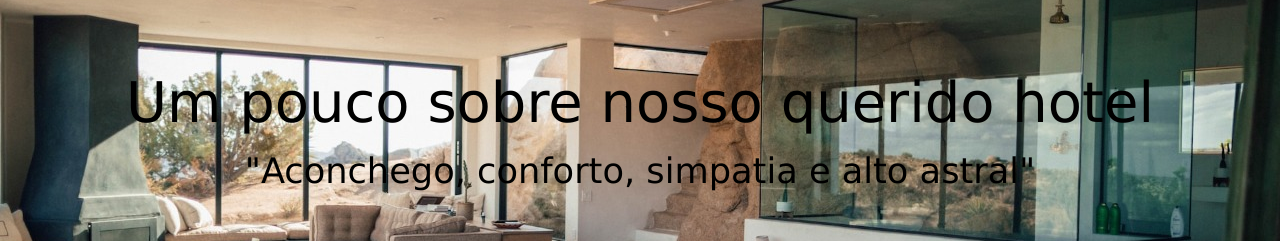
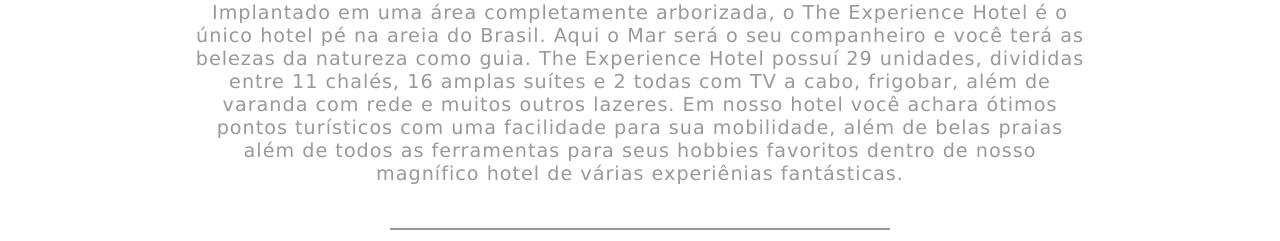
Before and after one commit to rcleyton/tex5-hotelaria-full, a Vue app in the folder web/: page /sobre in a window 1280 px wide. Shown: the part 245-486 px from the top of the page. Built offline with nearby package versions, Linux system fonts and the light colour scheme.

Commit message:
refactor: remove title component das paginas secundarias

```diff
--- a/web/src/App.vue
+++ b/web/src/App.vue
@@ -1,6 +1,8 @@
 <template>
   <HeaderComponent />
-  <router-view/>
+	<main>
+		<router-view/>
+	</main>
   <FooterComponent />
 </template>
 
--- a/web/src/components/Header.vue
+++ b/web/src/components/Header.vue
@@ -78,8 +78,6 @@
 
 header {
 	background-color: #415a77;
-	position: fixed;
-	width: 100%;
 
 	.header__container {
 		display: flex;
--- a/web/src/views/ContatoView.vue
+++ b/web/src/views/ContatoView.vue
@@ -1,9 +1,4 @@
 <template>
-	<Titlecomponent>
-		<h3>{{ titleReservas }}</h3>
-		<h1>{{ subtitleReservas }}</h1>
-	</Titlecomponent>
-
 	<main class="main">
 		<div class="contato">
 			<fieldset class="informacao_de_contato">
--- a/web/src/views/SobreView.vue
+++ b/web/src/views/SobreView.vue
@@ -1,28 +1,19 @@
 <template>
-
-  <section id="reload" class="sobre__nos">
-      <h1>Um pouco sobre nosso querido hotel</h1>
-      <h3>"Aconchego, conforto, simpatia e alto astral"</h3>
-    </section>
-
 	<section class="lugares__hotel">
 		<h3 class="lugares__titulo">T.Experience Hotel</h3>
-
 		<p class="lugares__paragrafo">
-        Implantado em uma área completamente arborizada, o The Experience Hotel
-        é o único hotel pé na areia do Brasil. Aqui o Mar será o seu companheiro
-        e você terá as belezas da natureza como guia. The Experience Hotel
-        possuí 29 unidades, divididas entre 11 chalés, 16 amplas suítes e 2
-        todas com TV a cabo, frigobar, além de varanda com rede e muitos outros
-        lazeres. Em nosso hotel você achara ótimos pontos turísticos com uma
-        facilidade para sua mobilidade, além de belas praias além de todos as
-        ferramentas para seus hobbies favoritos dentro de nosso magnífico hotel
-        de várias experiênias fantásticas.
+			Implantado em uma área completamente arborizada, o The Experience Hotel é
+			o único hotel pé na areia do Brasil. Aqui o Mar será o seu companheiro e
+			você terá as belezas da natureza como guia. The Experience Hotel possuí 29
+			unidades, divididas entre 11 chalés, 16 amplas suítes e 2 todas com TV a
+			cabo, frigobar, além de varanda com rede e muitos outros lazeres. Em nosso
+			hotel você achara ótimos pontos turísticos com uma facilidade para sua
+			mobilidade, além de belas praias além de todos as ferramentas para seus
+			hobbies favoritos dentro de nosso magnífico hotel de várias experiênias
+			fantásticas.
 		</p>
 		<hr class="lugares__divisor" />
-
 		<h3 class="lugares__titulo">"Cantinhos" do nosso hotel!!</h3>
-
 		<div class="lugares__gridImagens">
 			<div id="card1" class="card">
 				<h2 class="card__titulo"></h2>
@@ -46,16 +37,16 @@
 			</div>
 			<div id="card6" class="card">
 				<h2 class="card__titulo"></h2>
-          <img src="../assets/images/sun-loungers-near-palms-and-swimming-pool-in-sunny-day.jpg" alt=""/>
+				<img
+					src="../assets/images/sun-loungers-near-palms-and-swimming-pool-in-sunny-day.jpg"
+					alt=""
+				/>
 			</div>
 		</div>
 	</section>
-
 </template>
 
-<script>
-
-</script>
+<script></script>
 <style>
 .sobre__nos {
 	display: flex;
@@ -102,14 +93,14 @@
 	max-width: 900px;
 	margin-bottom: 35px;
 	letter-spacing: 1px;
-  color:#999;
+	color: #999;
 	text-align: center;
 }
 
 .lugares__divisor {
 	width: 500px;
 	height: 2px;
-  background-color:#999;
+	background-color: #999;
 	margin-bottom: 2rem;
 	border: none;
 }
```
Lines whose indentation alone changed are shown as unchanged.
